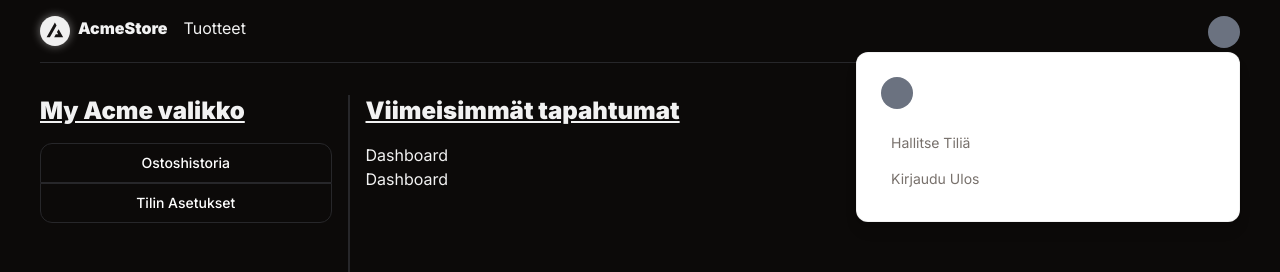
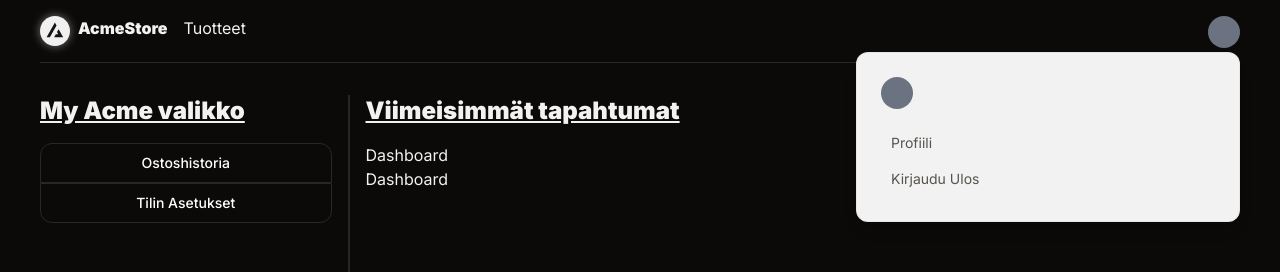
Before and after one commit to juhamikael/ICT-Project-Feedback-Solution, a Next.js app: page /dashboard in a window 1280 px wide. Both pictures are taken after a click on the button 1224 px from the left and 31 px from the top of the page. Shown: the top 272 px of the page. Built offline with nearby package versions, Linux system fonts and the light colour scheme; no server answers.

Commit message:
Update UserButton.tsx

```diff
--- a/src/components/thirdPartyComponents/kinde-starter/UserButton.tsx
+++ b/src/components/thirdPartyComponents/kinde-starter/UserButton.tsx
@@ -4,7 +4,6 @@ import clsx from "clsx";
 import Link from "next/link";
 import Image from "next/image";
 
-// @ts-ignore
 import { Menu, Transition } from "@headlessui/react";
 
 import { KindeUser } from "@kinde-oss/kinde-auth-nextjs/server";
@@ -47,7 +46,7 @@ export default function UserButton({
             leaveFrom="transform scale-100 opacity-100"
             leaveTo="transform scale-95 opacity-0"
           >
-            <Menu.Items className="bg-white z-10 border border-black/5 dark:text-react absolute right-0 mt-1 flex w-96 origin-top-right flex-col rounded-xl py-6 text-white shadow-lg focus:outline-none dark:bg-white">
+            <Menu.Items className="bg-card-foreground z-10 border border-black/5 absolute right-0 mt-1 flex w-96 origin-top-right flex-col rounded-xl py-6 text-background shadow-lg focus:outline-none ">
               <div className="mb-4 flex gap-4 px-6 text-sm">
                 {user?.picture ? (
                   <div className="relative h-10 w-10">
@@ -78,11 +77,11 @@ export default function UserButton({
                   <Link
                     href="/dashboard"
                     className={clsx(
-                      active && "bg-stone-700/50 dark:bg-stone-200",
-                      "inline-flex items-center gap-6 px-[34px] py-2 text-sm text-stone-400 hover:text-white dark:text-stone-500 dark:hover:text-white"
+                      active && "bg-stone-700/50 dark:bg-stone-300",
+                      "inline-flex items-center gap-6 px-[34px] py-2 text-sm text-stone-600"
                     )}
                   >
-                    <span>Hallitse Tiliä</span>
+                    <span>Profiili</span>
                   </Link>
                 )}
               </Menu.Item>
@@ -91,8 +90,8 @@ export default function UserButton({
                   <Link
                     href="/api/auth/logout"
                     className={clsx(
-                      active && "bg-stone-700/50 dark:bg-stone-200",
-                      "inline-flex items-center gap-6 px-[34px] py-2 text-sm text-stone-400 hover:text-white dark:text-stone-500 dark:hover:text-white"
+                      active && "bg-stone-700/50 dark:bg-stone-300",
+                      "inline-flex items-center gap-6 px-[34px] py-2 text-sm text-stone-600 "
                     )}
                   >
                     <span>Kirjaudu Ulos</span>
```
